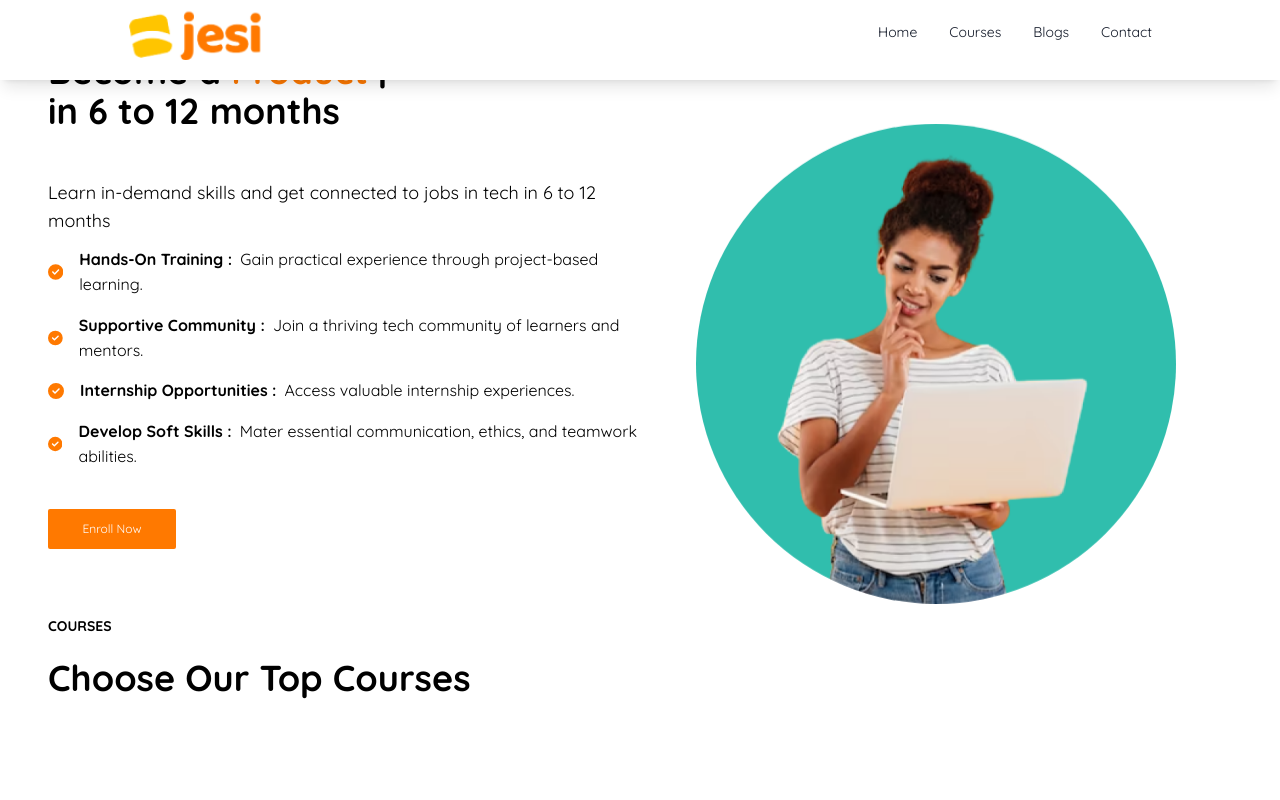
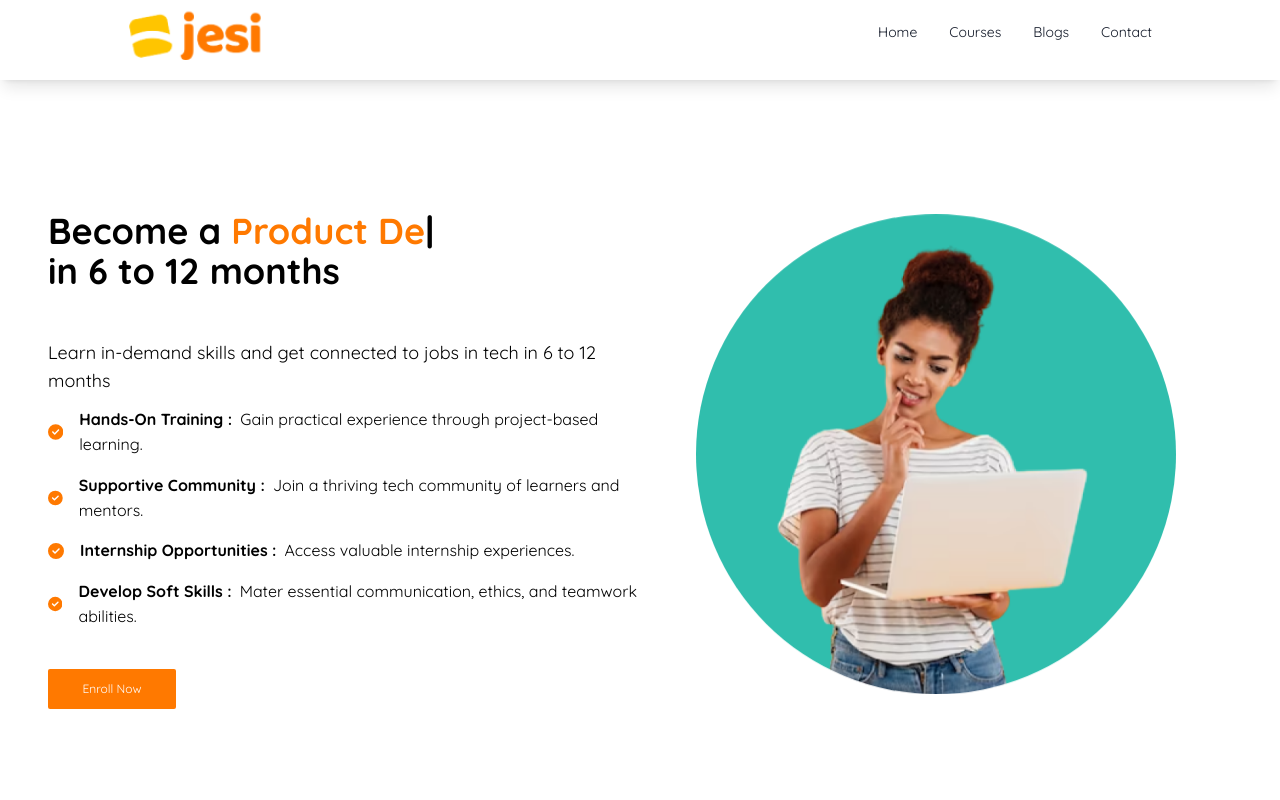
Before and after one commit to NodeEight/Jesi-1, a React (Vite) app: page / in a window 1280 px wide. Shown: the top 800 px of the page. Built offline with nearby package versions, Linux system fonts and the light colour scheme.

Commit message:
Updated Positioning

```diff
--- a/src/components/landing.jsx
+++ b/src/components/landing.jsx
@@ -61,9 +61,9 @@ const LandingPage = () => {
     }, []);
 
     return (
-        <div id='home' className="relative pb-2 font-quicksand h-full grid lg:grid-cols-2 items-center justify-center lg:pl-12 lg:pr-12 pl-8 pr-8">
+        <div id='home' className="relative pb-2 font-quicksand xl:h-screen lg:h-screen h-full grid lg:grid-cols-2 items-center justify-center lg:pl-12 lg:pr-12 pl-8 pr-8">
 
-            <div className="rightSection xl:-mt-[4.5rem] ">
+            <div className="rightSection xl:-mt[4.5rem] lg:mt-[4rem] ">
                 <h1 className='lg:text-4xl xl:ml-0 mb-8 text-xl font-bold xl:mb-12 lg:mt-16 mt-32 '>
                     Become a <span ref={typedRef} className='text-primary'></span> <br />in 6 to 12 months
                 </h1>
```
